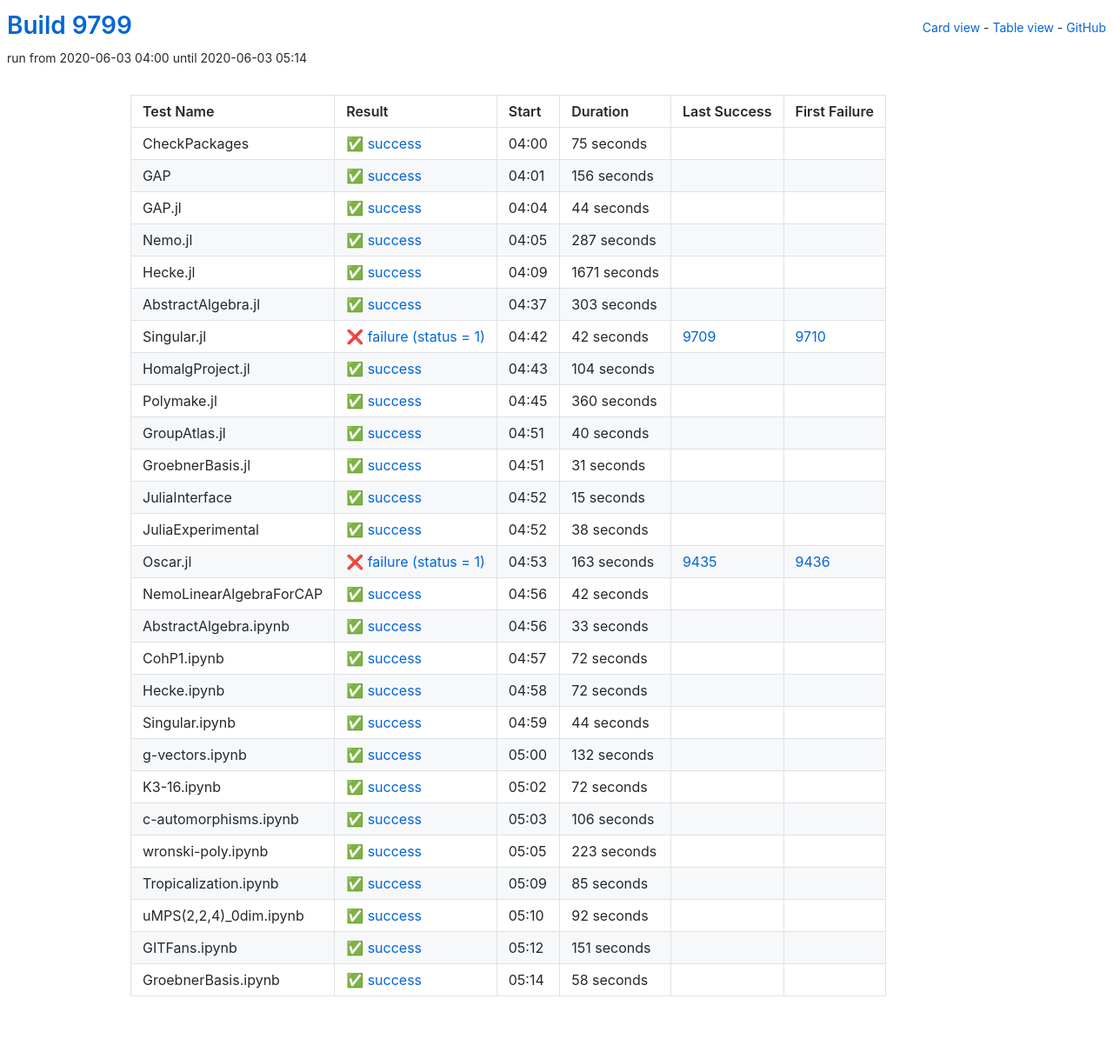
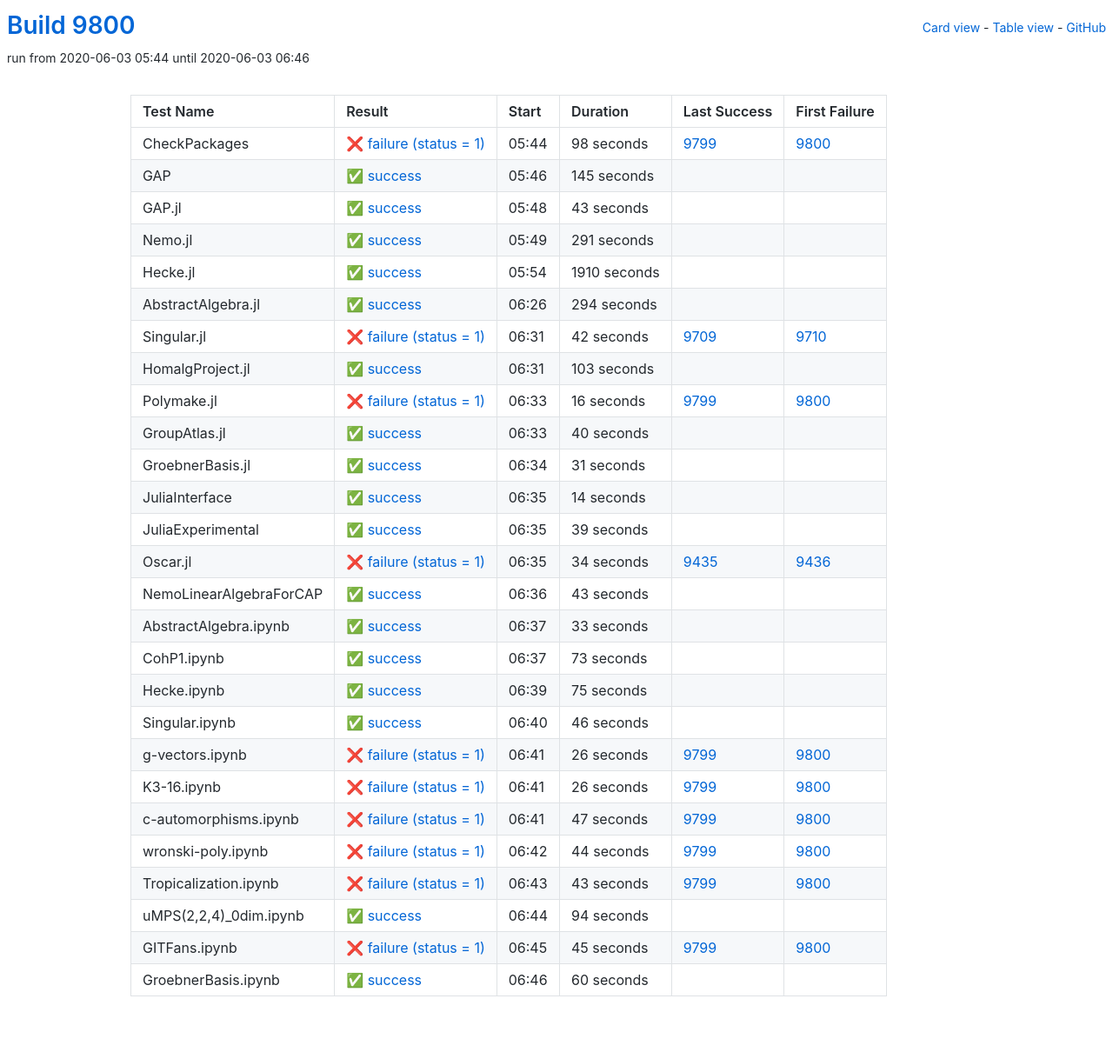
Before and after one commit to oscar-system/oscar-ci-status, a Jekyll site: the page built from table.html, in a window 1280 px wide. Shown: the whole page at 87% size. Built offline with Jekyll 4.4.1, drawn with Linux system fonts in a browser that asks for light colours.

Commit message:
Build 9800

```diff
--- a/_data/ci.yml
+++ b/_data/ci.yml
@@ -1,77 +1,77 @@
-build: 9799
-build_url: https://oscarci.mathematik.uni-kl.de/job/oscar/9799/
+build: 9800
+build_url: https://oscarci.mathematik.uni-kl.de/job/oscar/9800/
 job: oscar
 tests:
-- duration: 75
-  exitcode: 0
-  first_failure: false
-  first_failure_url: null
+- duration: 98
+  exitcode: 1
+  first_failure: 9800
+  first_failure_url: https://oscarci.mathematik.uni-kl.de/job/oscar/9800/
   id: checkpackages
-  last_success: false
-  last_success_url: null
-  log: https://oscarci.mathematik.uni-kl.de/job/oscar/9799/artifact/logs/build-9799/CheckPackages.log
+  last_success: 9799
+  last_success_url: https://oscarci.mathematik.uni-kl.de/job/oscar/9799/
+  log: https://oscarci.mathematik.uni-kl.de/job/oscar/9800/artifact/logs/build-9800/CheckPackages.log
   name: CheckPackages
-  start: 2020-06-03 04:00
-  status: success
-  success: true
-- duration: 156
+  start: 2020-06-03 05:44
+  status: failure
+  success: false
+- duration: 145
   exitcode: 0
   first_failure: false
   first_failure_url: null
   id: gap
   last_success: false
   last_success_url: null
-  log: https://oscarci.mathematik.uni-kl.de/job/oscar/9799/artifact/logs/build-9799/GAP.log
+  log: https://oscarci.mathematik.uni-kl.de/job/oscar/9800/artifact/logs/build-9800/GAP.log
   name: GAP
-  start: 2020-06-03 04:01
+  start: 2020-06-03 05:46
   status: success
   success: true
-- duration: 44
+- duration: 43
   exitcode: 0
   first_failure: false
   first_failure_url: null
   id: gap-jl
   last_success: false
   last_success_url: null
-  log: https://oscarci.mathematik.uni-kl.de/job/oscar/9799/artifact/logs/build-9799/GAP.jl.log
+  log: https://oscarci.mathematik.uni-kl.de/job/oscar/9800/artifact/logs/build-9800/GAP.jl.log
   name: GAP.jl
-  start: 2020-06-03 04:04
+  start: 2020-06-03 05:48
   status: success
   success: true
-- duration: 287
+- duration: 291
   exitcode: 0
   first_failure: false
   first_failure_url: null
   id: nemo-jl
   last_success: false
   last_success_url: null
-  log: https://oscarci.mathematik.uni-kl.de/job/oscar/9799/artifact/logs/build-9799/Nemo.jl.log
+  log: https://oscarci.mathematik.uni-kl.de/job/oscar/9800/artifact/logs/build-9800/Nemo.jl.log
   name: Nemo.jl
-  start: 2020-06-03 04:05
+  start: 2020-06-03 05:49
   status: success
   success: true
-- duration: 1671
+- duration: 1910
   exitcode: 0
   first_failure: false
   first_failure_url: null
   id: hecke-jl
   last_success: false
   last_success_url: null
-  log: https://oscarci.mathematik.uni-kl.de/job/oscar/9799/artifact/logs/build-9799/Hecke.jl.log
+  log: https://oscarci.mathematik.uni-kl.de/job/oscar/9800/artifact/logs/build-9800/Hecke.jl.log
   name: Hecke.jl
-  start: 2020-06-03 04:09
+  start: 2020-06-03 05:54
   status: success
   success: true
-- duration: 303
+- duration: 294
   exitcode: 0
   first_failure: false
   first_failure_url: null
   id: abstractalgebra-jl
   last_success: false
   last_success_url: null
-  log: https://oscarci.mathematik.uni-kl.de/job/oscar/9799/artifact/logs/build-9799/AbstractAlgebra.jl.log
+  log: https://oscarci.mathematik.uni-kl.de/job/oscar/9800/artifact/logs/build-9800/AbstractAlgebra.jl.log
   name: AbstractAlgebra.jl
-  start: 2020-06-03 04:37
+  start: 2020-06-03 06:26
   status: success
   success: true
 - duration: 42
@@ -81,35 +81,35 @@
   id: singular-jl
   last_success: 9709
   last_success_url: https://oscarci.mathematik.uni-kl.de/job/oscar/9709/
-  log: https://oscarci.mathematik.uni-kl.de/job/oscar/9799/artifact/logs/build-9799/Singular.jl.log
+  log: https://oscarci.mathematik.uni-kl.de/job/oscar/9800/artifact/logs/build-9800/Singular.jl.log
   name: Singular.jl
-  start: 2020-06-03 04:42
+  start: 2020-06-03 06:31
   status: failure
   success: false
-- duration: 104
+- duration: 103
   exitcode: 0
   first_failure: false
   first_failure_url: null
   id: homalgproject-jl
   last_success: false
   last_success_url: null
-  log: https://oscarci.mathematik.uni-kl.de/job/oscar/9799/artifact/logs/build-9799/HomalgProject.jl.log
+  log: https://oscarci.mathematik.uni-kl.de/job/oscar/9800/artifact/logs/build-9800/HomalgProject.jl.log
   name: HomalgProject.jl
-  start: 2020-06-03 04:43
+  start: 2020-06-03 06:31
   status: success
   success: true
-- duration: 360
-  exitcode: 0
-  first_failure: false
-  first_failure_url: null
+- duration: 16
+  exitcode: 1
+  first_failure: 9800
+  first_failure_url: https://oscarci.mathematik.uni-kl.de/job/oscar/9800/
   id: polymake-jl
-  last_success: false
-  last_success_url: null
-  log: https://oscarci.mathematik.uni-kl.de/job/oscar/9799/artifact/logs/build-9799/Polymake.jl.log
+  last_success: 9799
+  last_success_url: https://oscarci.mathematik.uni-kl.de/job/oscar/9799/
+  log: https://oscarci.mathematik.uni-kl.de/job/oscar/9800/artifact/logs/build-9800/Polymake.jl.log
   name: Polymake.jl
-  start: 2020-06-03 04:45
-  status: success
-  success: true
+  start: 2020-06-03 06:33
+  status: failure
+  success: false
 - duration: 40
   exitcode: 0
   first_failure: false
@@ -117,9 +117,9 @@
   id: groupatlas-jl
   last_success: false
   last_success_url: null
-  log: https://oscarci.mathematik.uni-kl.de/job/oscar/9799/artifact/logs/build-9799/GroupAtlas.jl.log
+  log: https://oscarci.mathematik.uni-kl.de/job/oscar/9800/artifact/logs/build-9800/GroupAtlas.jl.log
   name: GroupAtlas.jl
-  start: 2020-06-03 04:51
+  start: 2020-06-03 06:33
   status: success
   success: true
 - duration: 31
@@ -129,57 +129,57 @@
   id: groebnerbasis-jl
   last_success: false
   last_success_url: null
-  log: https://oscarci.mathematik.uni-kl.de/job/oscar/9799/artifact/logs/build-9799/GroebnerBasis.jl.log
+  log: https://oscarci.mathematik.uni-kl.de/job/oscar/9800/artifact/logs/build-9800/GroebnerBasis.jl.log
   name: GroebnerBasis.jl
-  start: 2020-06-03 04:51
+  start: 2020-06-03 06:34
   status: success
   success: true
-- duration: 15
+- duration: 14
   exitcode: 0
   first_failure: false
   first_failure_url: null
   id: juliainterface
   last_success: false
   last_success_url: null
-  log: https://oscarci.mathematik.uni-kl.de/job/oscar/9799/artifact/logs/build-9799/JuliaInterface.log
+  log: https://oscarci.mathematik.uni-kl.de/job/oscar/9800/artifact/logs/build-9800/JuliaInterface.log
   name: JuliaInterface
-  start: 2020-06-03 04:52
+  start: 2020-06-03 06:35
   status: success
   success: true
-- duration: 38
+- duration: 39
   exitcode: 0
   first_failure: false
   first_failure_url: null
   id: juliaexperimental
   last_success: false
   last_success_url: null
-  log: https://oscarci.mathematik.uni-kl.de/job/oscar/9799/artifact/logs/build-9799/JuliaExperimental.log
+  log: https://oscarci.mathematik.uni-kl.de/job/oscar/9800/artifact/logs/build-9800/JuliaExperimental.log
   name: JuliaExperimental
-  start: 2020-06-03 04:52
+  start: 2020-06-03 06:35
   status: success
   success: true
-- duration: 163
+- duration: 34
   exitcode: 1
   first_failure: 9436
   first_failure_url: https://oscarci.mathematik.uni-kl.de/job/oscar/9436/
   id: oscar-jl
   last_success: 9435
   last_success_url: https://oscarci.mathematik.uni-kl.de/job/oscar/9435/
-  log: https://oscarci.mathematik.uni-kl.de/job/oscar/9799/artifact/logs/build-9799/Oscar.jl.log
+  log: https://oscarci.mathematik.uni-kl.de/job/oscar/9800/artifact/logs/build-9800/Oscar.jl.log
   name: Oscar.jl
-  start: 2020-06-03 04:53
+  start: 2020-06-03 06:35
   status: failure
   success: false
-- duration: 42
+- duration: 43
   exitcode: 0
   first_failure: false
   first_failure_url: null
   id: nemolinearalgebraforcap
   last_success: false
   last_success_url: null
-  log: https://oscarci.mathematik.uni-kl.de/job/oscar/9799/artifact/logs/build-9799/NemoLinearAlgebraForCAP.log
+  log: https://oscarci.mathematik.uni-kl.de/job/oscar/9800/artifact/logs/build-9800/NemoLinearAlgebraForCAP.log
   name: NemoLinearAlgebraForCAP
-  start: 2020-06-03 04:56
+  start: 2020-06-03 06:36
   status: success
   success: true
 - duration: 33
@@ -189,140 +189,140 @@
   id: abstractalgebra-ipynb
   last_success: false
   last_success_url: null
-  log: https://oscarci.mathematik.uni-kl.de/job/oscar/9799/artifact/logs/build-9799/AbstractAlgebra.ipynb.log
+  log: https://oscarci.mathematik.uni-kl.de/job/oscar/9800/artifact/logs/build-9800/AbstractAlgebra.ipynb.log
   name: AbstractAlgebra.ipynb
-  start: 2020-06-03 04:56
+  start: 2020-06-03 06:37
   status: success
   success: true
-- duration: 72
+- duration: 73
   exitcode: 0
   first_failure: false
   first_failure_url: null
   id: cohp1-ipynb
   last_success: false
   last_success_url: null
-  log: https://oscarci.mathematik.uni-kl.de/job/oscar/9799/artifact/logs/build-9799/CohP1.ipynb.log
+  log: https://oscarci.mathematik.uni-kl.de/job/oscar/9800/artifact/logs/build-9800/CohP1.ipynb.log
   name: CohP1.ipynb
-  start: 2020-06-03 04:57
+  start: 2020-06-03 06:37
   status: success
   success: true
-- duration: 72
+- duration: 75
   exitcode: 0
   first_failure: false
   first_failure_url: null
   id: hecke-ipynb
   last_success: false
   last_success_url: null
-  log: https://oscarci.mathematik.uni-kl.de/job/oscar/9799/artifact/logs/build-9799/Hecke.ipynb.log
+  log: https://oscarci.mathematik.uni-kl.de/job/oscar/9800/artifact/logs/build-9800/Hecke.ipynb.log
   name: Hecke.ipynb
-  start: 2020-06-03 04:58
+  start: 2020-06-03 06:39
   status: success
   success: true
-- duration: 44
+- duration: 46
   exitcode: 0
   first_failure: false
   first_failure_url: null
   id: singular-ipynb
   last_success: false
   last_success_url: null
-  log: https://oscarci.mathematik.uni-kl.de/job/oscar/9799/artifact/logs/build-9799/Singular.ipynb.log
+  log: https://oscarci.mathematik.uni-kl.de/job/oscar/9800/artifact/logs/build-9800/Singular.ipynb.log
   name: Singular.ipynb
-  start: 2020-06-03 04:59
+  start: 2020-06-03 06:40
   status: success
   success: true
-- duration: 132
-  exitcode: 0
-  first_failure: false
-  first_failure_url: null
+- duration: 26
+  exitcode: 1
+  first_failure: 9800
+  first_failure_url: https://oscarci.mathematik.uni-kl.de/job/oscar/9800/
   id: g-vectors-ipynb
-  last_success: false
-  last_success_url: null
-  log: https://oscarci.mathematik.uni-kl.de/job/oscar/9799/artifact/logs/build-9799/g-vectors.ipynb.log
+  last_success: 9799
+  last_success_url: https://oscarci.mathematik.uni-kl.de/job/oscar/9799/
+  log: https://oscarci.mathematik.uni-kl.de/job/oscar/9800/artifact/logs/build-9800/g-vectors.ipynb.log
   name: g-vectors.ipynb
-  start: 2020-06-03 05:00
-  status: success
-  success: true
-- duration: 72
-  exitcode: 0
-  first_failure: false
-  first_failure_url: null
+  start: 2020-06-03 06:41
+  status: failure
+  success: false
+- duration: 26
+  exitcode: 1
+  first_failure: 9800
+  first_failure_url: https://oscarci.mathematik.uni-kl.de/job/oscar/9800/
   id: k3-16-ipynb
-  last_success: false
-  last_success_url: null
-  log: https://oscarci.mathematik.uni-kl.de/job/oscar/9799/artifact/logs/build-9799/K3-16.ipynb.log
+  last_success: 9799
+  last_success_url: https://oscarci.mathematik.uni-kl.de/job/oscar/9799/
+  log: https://oscarci.mathematik.uni-kl.de/job/oscar/9800/artifact/logs/build-9800/K3-16.ipynb.log
   name: K3-16.ipynb
-  start: 2020-06-03 05:02
-  status: success
-  success: true
-- duration: 106
-  exitcode: 0
-  first_failure: false
-  first_failure_url: null
+  start: 2020-06-03 06:41
+  status: failure
+  success: false
+- duration: 47
+  exitcode: 1
+  first_failure: 9800
+  first_failure_url: https://oscarci.mathematik.uni-kl.de/job/oscar/9800/
   id: c-automorphisms-ipynb
-  last_success: false
-  last_success_url: null
-  log: https://oscarci.mathematik.uni-kl.de/job/oscar/9799/artifact/logs/build-9799/c-automorphisms.ipynb.log
+  last_success: 9799
+  last_success_url: https://oscarci.mathematik.uni-kl.de/job/oscar/9799/
+  log: https://oscarci.mathematik.uni-kl.de/job/oscar/9800/artifact/logs/build-9800/c-automorphisms.ipynb.log
   name: c-automorphisms.ipynb
-  start: 2020-06-03 05:03
-  status: success
-  success: true
-- duration: 223
-  exitcode: 0
-  first_failure: false
-  first_failure_url: null
+  start: 2020-06-03 06:41
+  status: failure
+  success: false
+- duration: 44
+  exitcode: 1
+  first_failure: 9800
+  first_failure_url: https://oscarci.mathematik.uni-kl.de/job/oscar/9800/
   id: wronski-poly-ipynb
-  last_success: false
-  last_success_url: null
-  log: https://oscarci.mathematik.uni-kl.de/job/oscar/9799/artifact/logs/build-9799/wronski-poly.ipynb.log
+  last_success: 9799
+  last_success_url: https://oscarci.mathematik.uni-kl.de/job/oscar/9799/
+  log: https://oscarci.mathematik.uni-kl.de/job/oscar/9800/artifact/logs/build-9800/wronski-poly.ipynb.log
   name: wronski-poly.ipynb
-  start: 2020-06-03 05:05
-  status: success
-  success: true
-- duration: 85
-  exitcode: 0
-  first_failure: false
-  first_failure_url: null
+  start: 2020-06-03 06:42
+  status: failure
+  success: false
+- duration: 43
+  exitcode: 1
+  first_failure: 9800
+  first_failure_url: https://oscarci.mathematik.uni-kl.de/job/oscar/9800/
   id: tropicalization-ipynb
-  last_success: false
-  last_success_url: null
-  log: https://oscarci.mathematik.uni-kl.de/job/oscar/9799/artifact/logs/build-9799/Tropicalization.ipynb.log
+  last_success: 9799
+  last_success_url: https://oscarci.mathematik.uni-kl.de/job/oscar/9799/
+  log: https://oscarci.mathematik.uni-kl.de/job/oscar/9800/artifact/logs/build-9800/Tropicalization.ipynb.log
   name: Tropicalization.ipynb
-  start: 2020-06-03 05:09
-  status: success
-  success: true
-- duration: 92
+  start: 2020-06-03 06:43
+  status: failure
+  success: false
+- duration: 94
   exitcode: 0
   first_failure: false
   first_failure_url: null
   id: umps-2-2-4-0dim-ipynb
   last_success: false
   last_success_url: null
-  log: https://oscarci.mathematik.uni-kl.de/job/oscar/9799/artifact/logs/build-9799/uMPS-2-2-4-_0dim.ipynb.log
+  log: https://oscarci.mathematik.uni-kl.de/job/oscar/9800/artifact/logs/build-9800/uMPS-2-2-4-_0dim.ipynb.log
   name: uMPS(2,2,4)_0dim.ipynb
-  start: 2020-06-03 05:10
+  start: 2020-06-03 06:44
   status: success
   success: true
-- duration: 151
-  exitcode: 0
-  first_failure: false
-  first_failure_url: null
+- duration: 45
+  exitcode: 1
+  first_failure: 9800
+  first_failure_url: https://oscarci.mathematik.uni-kl.de/job/oscar/9800/
   id: gitfans-ipynb
-  last_success: false
-  last_success_url: null
-  log: https://oscarci.mathematik.uni-kl.de/job/oscar/9799/artifact/logs/build-9799/GITFans.ipynb.log
+  last_success: 9799
+  last_success_url: https://oscarci.mathematik.uni-kl.de/job/oscar/9799/
+  log: https://oscarci.mathematik.uni-kl.de/job/oscar/9800/artifact/logs/build-9800/GITFans.ipynb.log
   name: GITFans.ipynb
-  start: 2020-06-03 05:12
-  status: success
-  success: true
-- duration: 58
+  start: 2020-06-03 06:45
+  status: failure
+  success: false
+- duration: 60
   exitcode: 0
   first_failure: false
   first_failure_url: null
   id: groebnerbasis-ipynb
   last_success: false
   last_success_url: null
-  log: https://oscarci.mathematik.uni-kl.de/job/oscar/9799/artifact/logs/build-9799/GroebnerBasis.ipynb.log
+  log: https://oscarci.mathematik.uni-kl.de/job/oscar/9800/artifact/logs/build-9800/GroebnerBasis.ipynb.log
   name: GroebnerBasis.ipynb
-  start: 2020-06-03 05:14
+  start: 2020-06-03 06:46
   status: success
   success: true
```
Also changed, not shown: README.md.
